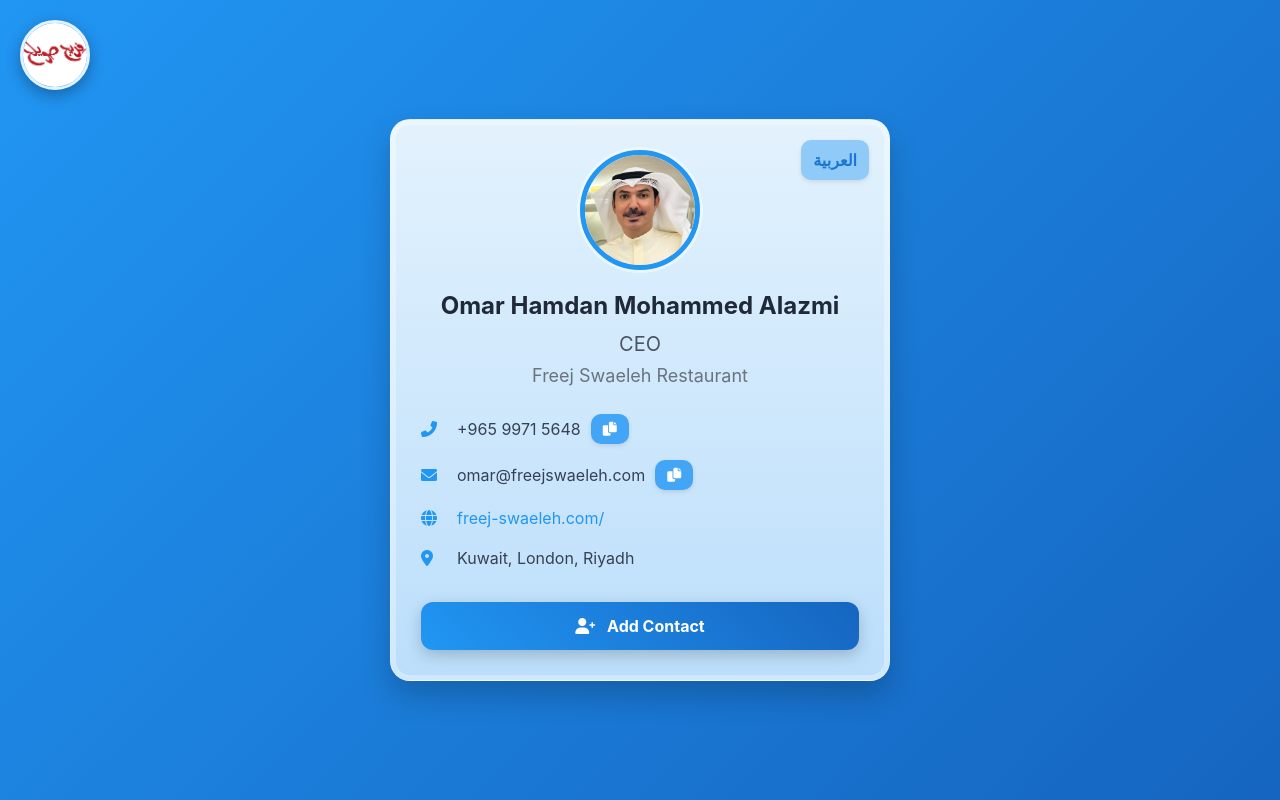
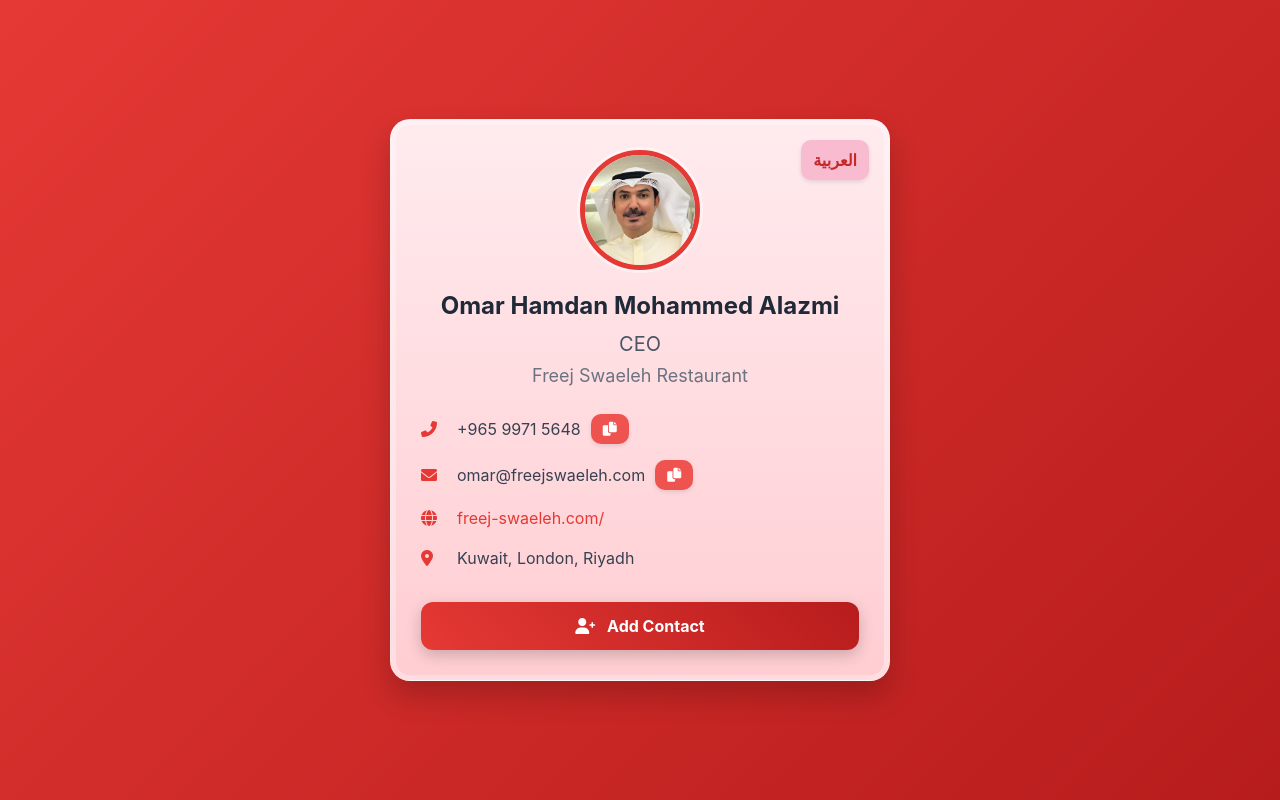
Before and after one commit to omarfreejswaeleh/freejswaelehrestaurant, a plain HTML site: page index.html in a window 1280 px wide. Drawn offline with nearby package versions, Linux system fonts and the light colour scheme.

Commit message:
Dynamic Themed Digital vCard with Language Toggle

```diff
--- a/index.html
+++ b/index.html
@@ -9,20 +9,20 @@
     <style>
         /* Define CSS Custom Properties for dynamic theming */
         :root {
-            --body-bg-start: #2196F3; /* Default Blue */
-            --body-bg-end: #1565C0;   /* Default Dark Blue */
-            --container-bg-start: #e3f2fd;
-            --container-bg-end: #bbdefb;
-            --accent-color: #2196F3;
-            --social-copy-bg: #90CAF9;
-            --social-copy-text: #1976D2;
-            --copy-button-bg: #42A5F5;
-            --copy-button-hover-bg: #2196F3;
-            --download-button-start: #2196F3;
-            --download-button-end: #1565C0;
-            --download-button-hover-start: #1565C0;
-            --download-button-hover-end: #2196F3;
-            --icon-color: #2196F3;
+            --body-bg-start: #E53935; /* Default Red */
+            --body-bg-end: #B71C1C;   /* Default Dark Red */
+            --container-bg-start: #ffebee;
+            --container-bg-end: #ffcdd2;
+            --accent-color: #E53935;
+            --social-copy-bg: #f8bbd0;
+            --social-copy-text: #C62828;
+            --copy-button-bg: #EF5350;
+            --copy-button-hover-bg: #E53935;
+            --download-button-start: #E53935;
+            --download-button-end: #B71C1C;
+            --download-button-hover-start: #B71C1C;
+            --download-button-hover-end: #E53935;
+            --icon-color: #E53935;
         }
 
         /* Custom styles for Inter font and general body */
@@ -154,25 +154,6 @@
             color: #ffffff;
         }
 
-        /* Floating logo styling */
-        .floating-logo {
-            position: fixed;
-            top: 20px;
-            left: 20px;
-            width: 70px;
-            height: 70px;
-            border-radius: 50%;
-            object-fit: cover;
-            box-shadow: 0 5px 15px rgba(0, 0, 0, 0.3);
-            z-index: 100;
-            border: 3px solid var(--container-bg-start); /* Logo border matches container light color */
-            cursor: pointer; /* Indicate it's clickable */
-            transition: transform 0.3s ease-in-out, border-color 0.5s ease;
-        }
-        .floating-logo:hover {
-            transform: scale(1.05);
-        }
-
         /* Responsive adjustments for smaller screens */
         @media (max-width: 600px) {
             .language-toggle {
@@ -181,12 +162,6 @@
                 padding: 6px 10px;
                 font-size: 12px;
             }
-            .floating-logo {
-                top: 10px;
-                left: 10px;
-                width: 50px;
-                height: 50px;
-            }
             .vcard-container {
                 padding: 20px;
             }
@@ -194,8 +169,6 @@
     </style>
 </head>
 <body>
-    <img id="restaurantLogo" class="floating-logo" src="https://github.com/omarfreejswaeleh/freejswaelehrestaurant/blob/main/images/logo.jpeg?raw=true" alt="Restaurant Logo">
-
     <div class="vcard-container">
         <button id="languageToggle" class="language-toggle">العربية</button>
 
@@ -278,7 +251,17 @@
 
         // Define multiple color themes
         const themes = [
-            {   // Blue Theme (Now Default)
+            {   // Red Theme (Now Default)
+                bodyBgStart: '#E53935', bodyBgEnd: '#B71C1C',
+                containerBgStart: '#ffebee', containerBgEnd: '#ffcdd2',
+                accentColor: '#E53935',
+                socialCopyBg: '#f8bbd0', socialCopyText: '#C62828',
+                copyButtonBg: '#EF5350', copyButtonHoverBg: '#E53935',
+                downloadButtonStart: '#E53935', downloadButtonEnd: '#B71C1C',
+                downloadButtonHoverStart: '#B71C1C', downloadButtonHoverEnd: '#E53935',
+                iconColor: '#E53935'
+            },
+            {   // Blue Theme
                 bodyBgStart: '#2196F3', bodyBgEnd: '#1565C0',
                 containerBgStart: '#e3f2fd', containerBgEnd: '#bbdefb',
                 accentColor: '#2196F3',
@@ -287,16 +270,6 @@
                 downloadButtonStart: '#2196F3', downloadButtonEnd: '#1565C0',
                 downloadButtonHoverStart: '#1565C0', downloadButtonHoverEnd: '#2196F3',
                 iconColor: '#2196F3'
-            },
-            {   // Red Theme
-                bodyBgStart: '#E53935', bodyBgEnd: '#B71C1C',
-                containerBgStart: '#ffebee', containerBgEnd: '#ffcdd2',
-                accentColor: '#E53935',
-                socialCopyBg: '#f8bbd0', socialCopyText: '#C62828',
-                copyButtonBg: '#EF5350', copyButtonHoverBg: '#E53935',
-                downloadButtonStart: '#E53935', downloadButtonEnd: '#B71C1C',
-                downloadButtonHoverStart: '#B71C1C', downloadButtonHoverEnd: '#E53935',
-                iconColor: '#E53935'
             },
             {   // Purple Theme
                 bodyBgStart: '#9C27B0', bodyBgEnd: '#6A1B9A',
@@ -461,15 +434,12 @@
             updateContent();
         });
 
-        // Event listener for logo click to change theme
-        document.getElementById('restaurantLogo').addEventListener('click', applyRandomTheme);
-
         // Initial profile picture load (remains static)
         document.getElementById('profilePic').src = "https://github.com/omarfreejswaeleh/freejswaelehrestaurant/blob/main/images/1.png?raw=true";
 
-        // Apply the default theme (blue) on initial load
+        // Apply the default theme (red) on initial load
         const root = document.documentElement;
-        const defaultTheme = themes[0]; // Blue theme is at index 0
+        const defaultTheme = themes[0]; // Red theme is now at index 0
         root.style.setProperty('--body-bg-start', defaultTheme.bodyBgStart);
         root.style.setProperty('--body-bg-end', defaultTheme.bodyBgEnd);
         root.style.setProperty('--container-bg-start', defaultTheme.containerBgStart);
```
